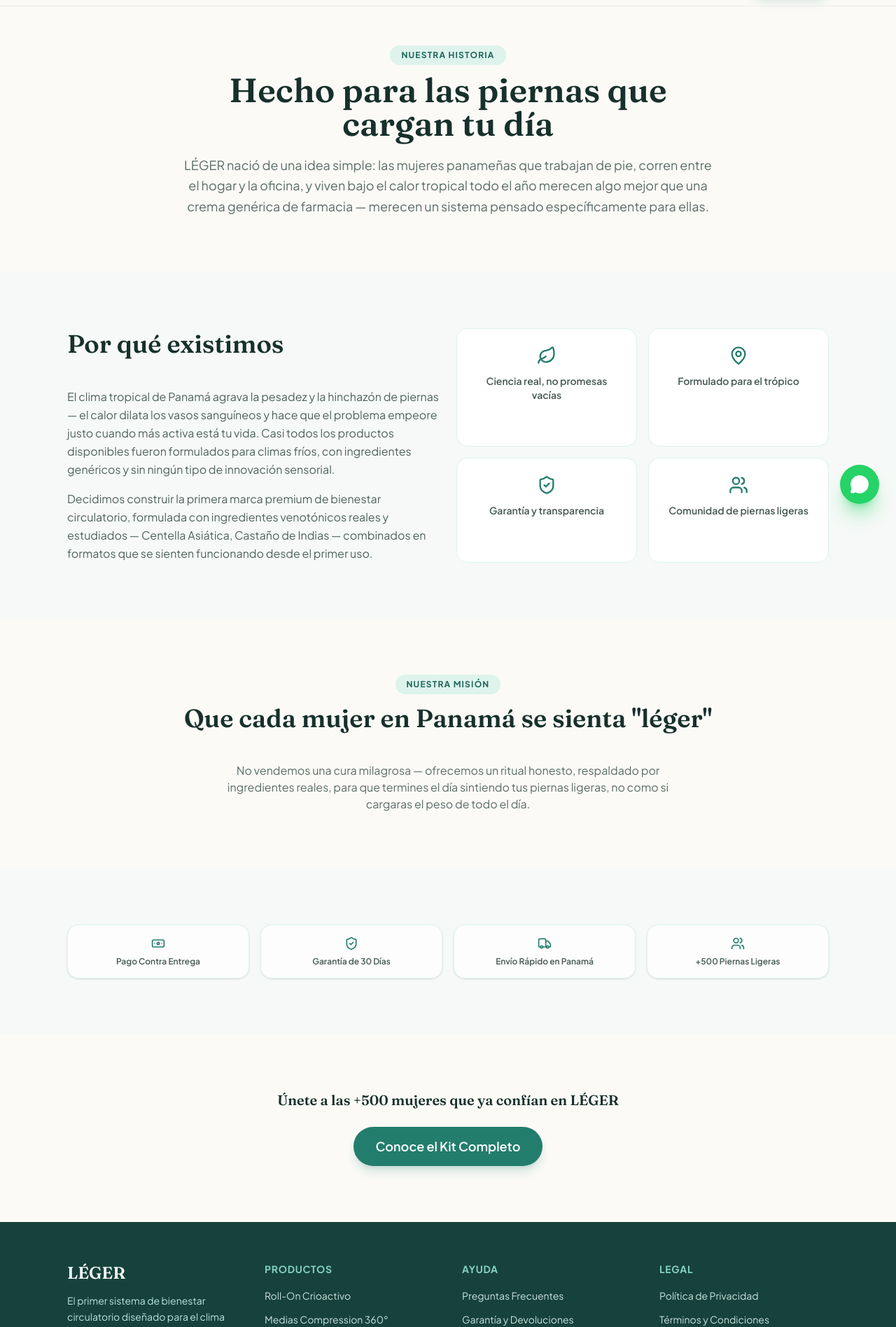
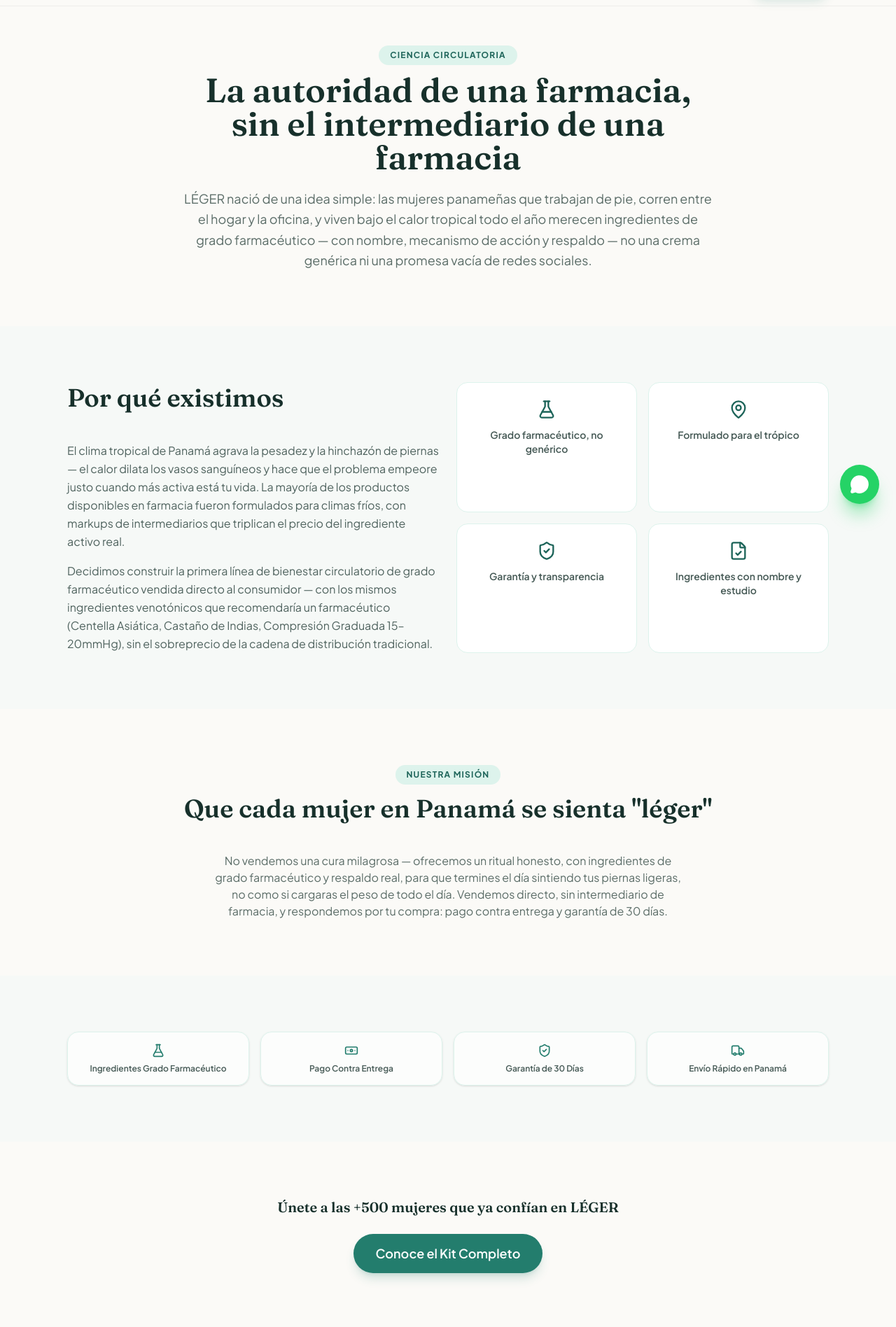
Before and after one commit to rouksadias-alt/brandedstore, a Next.js app in the folder frontend/: page /nosotros in a window 1280 px wide. Shown: the part 56-1952 px from the top of the page at 70% size. Built offline with nearby package versions, Linux system fonts and the light colour scheme.

Commit message:
brand: repositionnement Ciencia Circulatoria / grado farmaceutico (header, home, nosotros, footer, meta)

```diff
--- a/frontend/src/app/layout.tsx
+++ b/frontend/src/app/layout.tsx
@@ -18,16 +18,16 @@
 
 export const metadata: Metadata = {
   title: {
-    default: "LÉGER — Piernas Ligeras en Panamá | Pago Contra Entrega",
+    default: "LÉGER — Ciencia Circulatoria de Grado Farmacéutico | Panamá",
     template: "%s | LÉGER",
   },
   description:
-    "LÉGER es el primer sistema de bienestar circulatorio diseñado para el clima tropical. Roll-On Crioactivo, Medias de Compresión y Bruma Instantánea. Pago contra entrega en Panamá, garantía de 30 días.",
+    "LÉGER es la primera línea de bienestar circulatorio de grado farmacéutico formulada para el clima tropical de Panamá. Roll-On Crioactivo, Medias de Compresión y Bruma Instantánea. Pago contra entrega, garantía de 30 días.",
   metadataBase: new URL("https://usaleger.com"),
   openGraph: {
-    title: "LÉGER — Siéntete Léger",
+    title: "LÉGER — Ciencia Circulatoria",
     description:
-      "El primer sistema de bienestar circulatorio para piernas ligeras, hecho para el trópico. Pago contra entrega en Panamá.",
+      "La autoridad de una farmacia, sin el intermediario de una farmacia. Ingredientes de grado farmacéutico para piernas ligeras, hecho para el trópico. Pago contra entrega en Panamá.",
     locale: "es_PA",
     type: "website",
   },
--- a/frontend/src/app/nosotros/page.tsx
+++ b/frontend/src/app/nosotros/page.tsx
@@ -1,5 +1,5 @@
 import type { Metadata } from "next";
-import { Leaf, MapPin, Users, ShieldCheck } from "lucide-react";
+import { FlaskConical, MapPin, ShieldCheck, FileCheck } from "lucide-react";
 import { Section, SectionHeading, Eyebrow } from "@/components/ui/section";
 import { LinkButton } from "@/components/ui/button";
 import { TrustBar } from "@/components/trust-bar";
@@ -7,7 +7,7 @@
 
 export const metadata: Metadata = {
   title: "Nosotros",
-  description: `Conoce la historia de ${BUSINESS.brand}, la primera marca de bienestar circulatorio hecha para el clima tropical de Panamá.`,
+  description: `Conoce la historia de ${BUSINESS.brand}, la primera línea de bienestar circulatorio de grado farmacéutico hecha para el clima tropical de Panamá.`,
 };
 
 export default function NosotrosPage() {
@@ -15,15 +15,15 @@
     <>
       <Section className="pb-8 pt-10 sm:pt-14">
         <div className="mx-auto max-w-3xl text-center">
-          <Eyebrow>Nuestra historia</Eyebrow>
+          <Eyebrow>Ciencia Circulatoria</Eyebrow>
           <h1 className="font-display text-4xl font-semibold text-ink sm:text-5xl">
-            Hecho para las piernas que cargan tu día
+            La autoridad de una farmacia, sin el intermediario de una farmacia
           </h1>
           <p className="mt-5 text-lg leading-relaxed text-ink/70">
             {BUSINESS.brand} nació de una idea simple: las mujeres panameñas que trabajan de pie,
             corren entre el hogar y la oficina, y viven bajo el calor tropical todo el año merecen
-            algo mejor que una crema genérica de farmacia — merecen un sistema pensado
-            específicamente para ellas.
+            ingredientes de grado farmacéutico — con nombre, mecanismo de acción y respaldo — no
+            una crema genérica ni una promesa vacía de redes sociales.
           </p>
         </div>
       </Section>
@@ -35,27 +35,30 @@
             <p className="text-ink/75 leading-relaxed">
               El clima tropical de Panamá agrava la pesadez y la hinchazón de piernas — el calor
               dilata los vasos sanguíneos y hace que el problema empeore justo cuando más activa
-              está tu vida. Casi todos los productos disponibles fueron formulados para climas
-              fríos, con ingredientes genéricos y sin ningún tipo de innovación sensorial.
+              está tu vida. La mayoría de los productos disponibles en farmacia fueron formulados
+              para climas fríos, con markups de intermediarios que triplican el precio del
+              ingrediente activo real.
             </p>
             <p className="mt-4 text-ink/75 leading-relaxed">
-              Decidimos construir la primera marca premium de bienestar circulatorio, formulada
-              con ingredientes venotónicos reales y estudiados — Centella Asiática, Castaño de
-              Indias — combinados en formatos que se sienten funcionando desde el primer uso.
+              Decidimos construir la primera línea de bienestar circulatorio de grado
+              farmacéutico vendida directo al consumidor — con los mismos ingredientes
+              venotónicos que recomendaría un farmacéutico (Centella Asiática, Castaño de
+              Indias, Compresión Graduada 15–20mmHg), sin el sobreprecio de la cadena de
+              distribución tradicional.
             </p>
           </div>
           <div className="grid grid-cols-2 gap-4">
             {[
-              { icon: Leaf, label: "Ciencia real, no promesas vacías" },
+              { icon: FlaskConical, label: "Grado farmacéutico, no genérico" },
               { icon: MapPin, label: "Formulado para el trópico" },
               { icon: ShieldCheck, label: "Garantía y transparencia" },
-              { icon: Users, label: "Comunidad de piernas ligeras" },
+              { icon: FileCheck, label: "Ingredientes con nombre y estudio" },
             ].map(({ icon: Icon, label }) => (
               <div
                 key={label}
                 className="flex flex-col items-center gap-3 rounded-2xl border border-mint-100 bg-white p-6 text-center"
               >
-                <Icon className="h-7 w-7 text-mint-600" />
+                <Icon className="h-7 w-7 text-mint-700" />
                 <p className="text-sm font-semibold text-ink/80">{label}</p>
               </div>
             ))}
@@ -66,9 +69,11 @@
       <Section>
         <SectionHeading eyebrow="Nuestra misión" title={`Que cada mujer en ${BUSINESS.country} se sienta "léger"`} />
         <p className="mx-auto max-w-2xl text-center text-ink/70">
-          No vendemos una cura milagrosa — ofrecemos un ritual honesto, respaldado por ingredientes
-          reales, para que termines el día sintiendo tus piernas ligeras, no como si cargaras el
-          peso de todo el día.
+          No vendemos una cura milagrosa — ofrecemos un ritual honesto, con ingredientes de
+          grado farmacéutico y respaldo real, para que termines el día sintiendo tus piernas
+          ligeras, no como si cargaras el peso de todo el día. Vendemos directo, sin
+          intermediario de farmacia, y respondemos por tu compra: pago contra entrega y garantía
+          de {BUSINESS.guaranteeDays} días.
         </p>
       </Section>
 
--- a/frontend/src/app/page.tsx
+++ b/frontend/src/app/page.tsx
@@ -15,13 +15,14 @@
       <Section className="pb-10 pt-10 sm:pt-16">
         <div className="grid items-center gap-10 lg:grid-cols-2 lg:gap-16">
           <div>
-            <Eyebrow>La marca #1 de piernas ligeras en Panamá</Eyebrow>
+            <Eyebrow>Ciencia Circulatoria de Grado Farmacéutico</Eyebrow>
             <h1 className="font-display text-4xl font-semibold leading-[1.08] text-balance text-ink sm:text-5xl lg:text-6xl">
               No es cansancio. Es tu circulación pidiendo ayuda.
             </h1>
             <p className="mt-5 max-w-lg text-lg leading-relaxed text-ink/70">
-              El primer sistema de bienestar circulatorio diseñado para el clima tropical —
-              formulado con Centella Asiática y Castaño de Indias, no una crema genérica más.
+              El primer sistema de bienestar circulatorio formulado con ingredientes de grado
+              farmacéutico — Centella Asiática, Castaño de Indias, Compresión Graduada — adaptado
+              específicamente al clima tropical de Panamá. Sin intermediarios, sin sobreprecio de farmacia.
             </p>
 
             <div className="mt-8 flex flex-wrap items-center gap-4">
@@ -41,7 +42,7 @@
                 <ShieldCheck className="h-4 w-4 text-mint-600" /> Garantía {BUSINESS.guaranteeDays} días
               </span>
               <span className="flex items-center gap-1.5">
-                <Sparkles className="h-4 w-4 text-mint-600" /> Hecho para el trópico
+                <Sparkles className="h-4 w-4 text-mint-600" /> Grado Farmacéutico
               </span>
             </div>
           </div>
@@ -73,15 +74,15 @@
       <Section className="bg-mint-50/50">
         <SectionHeading
           eyebrow="Por qué LÉGER"
-          title="Cinco razones por las que las panameñas confían en nosotros"
+          title="La autoridad de una farmacia, sin el sobreprecio de una farmacia"
         />
         <div className="grid gap-5 sm:grid-cols-2 lg:grid-cols-5">
           {[
-            { title: "Ciencia real", desc: "Ingredientes estudiados, con nombre y explicados simplemente." },
+            { title: "Grado farmacéutico", desc: "Ingredientes con nombre, mecanismo de acción y estudio — igual que te explicaría un farmacéutico." },
             { title: "Sensación inmediata", desc: "El frío se siente desde el primer uso — la prueba de que funciona." },
             { title: "Hecho para el trópico", desc: "Formulado para el calor, la humedad y estar de pie todo el día." },
-            { title: "Autoridad y transparencia", desc: "Ingredientes claros, garantía real, políticas honestas." },
-            { title: "Pertenencia", desc: `+${BUSINESS.founderCount} mujeres ya confían en ${BUSINESS.brand}.` },
+            { title: "Transparencia radical", desc: "Ingredientes claros, garantía real, cero promesas vacías." },
+            { title: "Comunidad", desc: `+${BUSINESS.founderCount} mujeres ya confían en ${BUSINESS.brand}.` },
           ].map((pillar) => (
             <div key={pillar.title} className="rounded-2xl border border-mint-100 bg-white p-5">
               <CheckCircle2 className="h-6 w-6 text-mint-600" />
--- a/frontend/src/components/site-footer.tsx
+++ b/frontend/src/components/site-footer.tsx
@@ -36,9 +36,13 @@
         <div className="grid grid-cols-2 gap-10 sm:grid-cols-4">
           <div className="col-span-2 sm:col-span-1">
             <p className="font-display text-2xl font-semibold text-white">{BUSINESS.brand}</p>
+            <p className="mt-1 text-[10px] font-bold uppercase tracking-[0.15em] text-mint-300">
+              Ciencia Circulatoria
+            </p>
             <p className="mt-3 text-sm leading-relaxed text-mint-200">
-              El primer sistema de bienestar circulatorio diseñado para el clima tropical.
-              Hecho para {BUSINESS.country}.
+              Ingredientes de grado farmacéutico, formulados para el clima tropical de{" "}
+              {BUSINESS.country}. La autoridad de una farmacia, vendida directo al consumidor
+              — sin intermediario, sin sobreprecio.
             </p>
             <p className="mt-4 text-sm font-medium text-mint-200">
               WhatsApp: {BUSINESS.whatsappDisplay}
--- a/frontend/src/components/site-header.tsx
+++ b/frontend/src/components/site-header.tsx
@@ -20,8 +20,13 @@
   return (
     <header className="sticky top-0 z-40 border-b border-black/5 bg-background/90 backdrop-blur-md">
       <div className="mx-auto flex h-16 max-w-6xl items-center justify-between px-5 sm:px-8">
-        <Link href="/" className="font-display text-2xl font-semibold tracking-tight text-ink">
-          {BUSINESS.brand}
+        <Link href="/" className="flex flex-col leading-none">
+          <span className="font-display text-2xl font-semibold tracking-tight text-mint-800">
+            {BUSINESS.brand}
+          </span>
+          <span className="mt-0.5 hidden text-[10px] font-bold uppercase tracking-[0.15em] text-mint-600 sm:block">
+            Ciencia Circulatoria
+          </span>
         </Link>
 
         <nav className="hidden items-center gap-7 md:flex">
--- a/frontend/src/components/trust-bar.tsx
+++ b/frontend/src/components/trust-bar.tsx
@@ -1,11 +1,11 @@
-import { Truck, ShieldCheck, Banknote, Users } from "lucide-react";
+import { Truck, ShieldCheck, Banknote, FlaskConical } from "lucide-react";
 import { BUSINESS } from "@/lib/products";
 
 const items = [
+  { icon: FlaskConical, label: "Ingredientes Grado Farmacéutico" },
   { icon: Banknote, label: "Pago Contra Entrega" },
   { icon: ShieldCheck, label: `Garantía de ${BUSINESS.guaranteeDays} Días` },
   { icon: Truck, label: "Envío Rápido en Panamá" },
-  { icon: Users, label: `+${BUSINESS.founderCount} Piernas Ligeras` },
 ];
 
 export function TrustBar({ className }: { className?: string }) {
```
Also changed, not shown: 1 other file (tests, documents, lock files or other folders).
